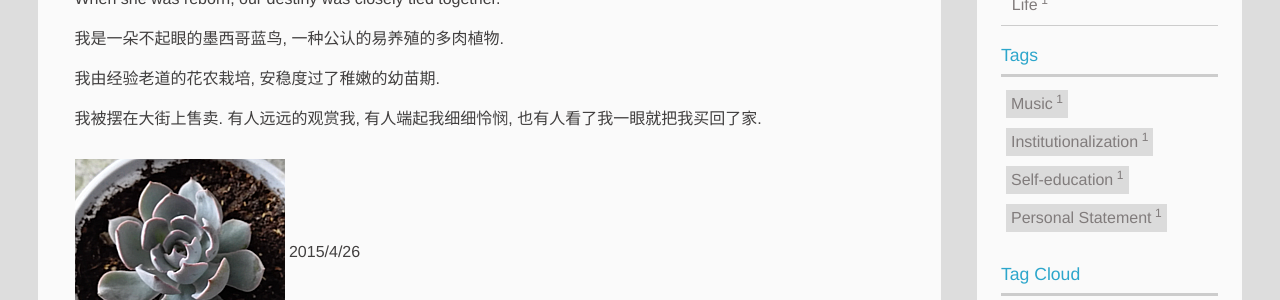
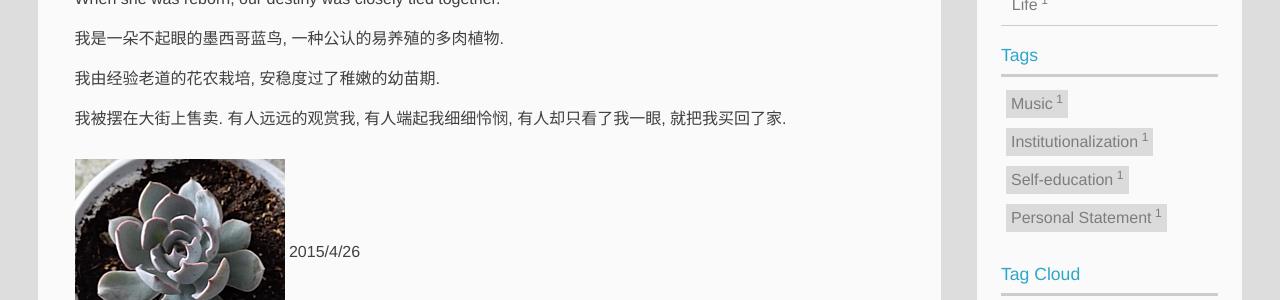
Before and after one commit to PAULYZHENG/paulyzheng.github.io, a Jekyll site: the page built from _posts/2017-09-13-My Flower and I.md, in a window 1280 px wide and 900 px high. Shown: the part 422-722 px from the top of the window. Built offline with Jekyll 4.4.1, drawn with Linux system fonts in a browser that asks for light colours; comment, search, counter and statistics services are not loaded.

Commit message:
Update 2017-09-13-My Flower and I.md

```diff
--- a/_posts/2017-09-13-My Flower and I.md
+++ b/_posts/2017-09-13-My Flower and I.md
@@ -17,7 +17,7 @@ When she was reborn, our destiny was closely tied together.
 
 我由经验老道的花农栽培, 安稳度过了稚嫩的幼苗期.
 
-我被摆在大街上售卖. 有人远远的观赏我, 有人端起我细细怜悯, 也有人看了我一眼就把我买回了家.
+我被摆在大街上售卖. 有人远远的观赏我, 有人端起我细细怜悯, 有人却只看了我一眼, 就把我买回了家.
 
 ![]( https://paulyzheng.github.io/img/My Flower and I_1.png) 2015/4/26
 
```
